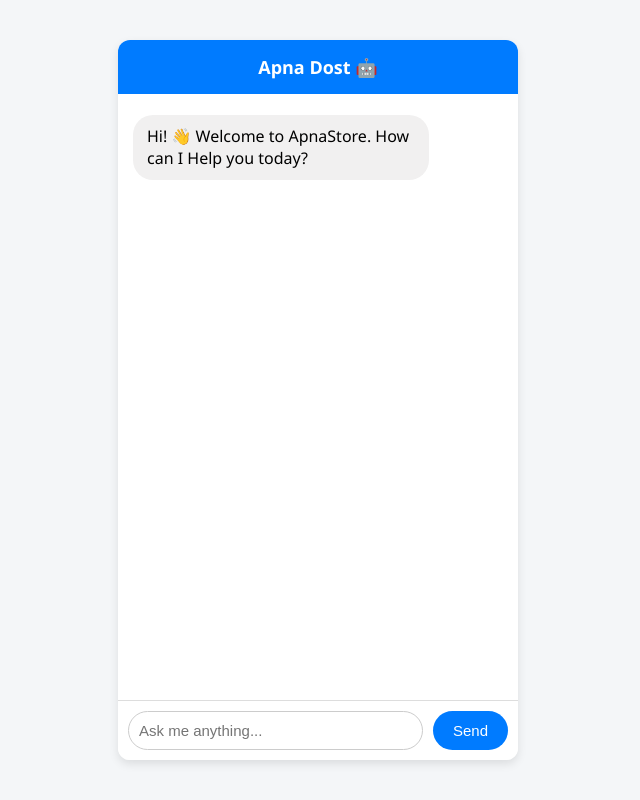
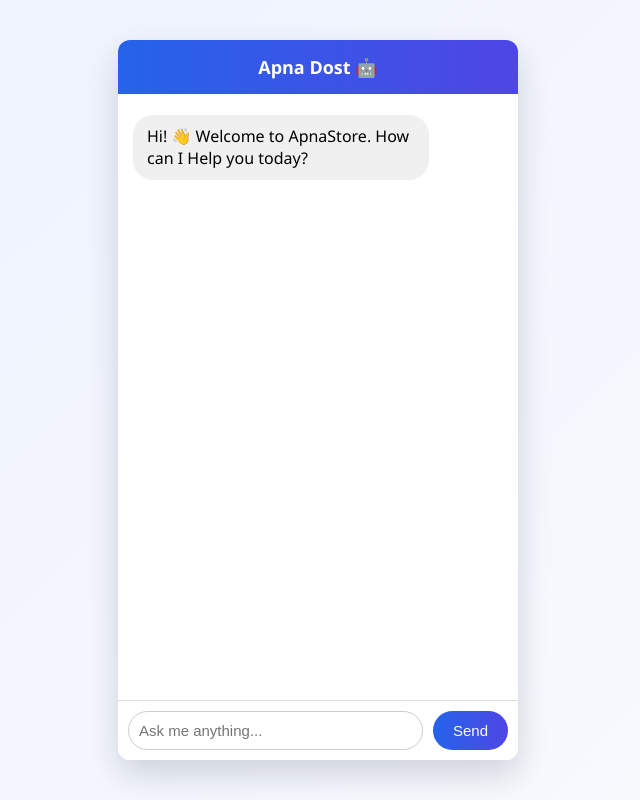
Before and after one commit to Thakordev007/ApnaStore_fashion-Website, a Flask app: page /chatbot in a window 1280 px wide. Shown: the whole page, without its empty margins (322-962 px from the left). Run offline with Flask 3, Linux system fonts and the light colour scheme.

Commit message:
Update chatbot.html

```diff
--- a/templates/chatbot.html
+++ b/templates/chatbot.html
@@ -12,7 +12,7 @@
     body {
       margin: 0;
       font-family: 'Segoe UI', sans-serif;
-      background-color: #f4f6f8;
+      background: linear-gradient(135deg,#eef2ff,#f8fafc);
       display: flex;
       justify-content: center;
       align-items: center;
@@ -25,7 +25,7 @@
       max-width: 400px;
       height: 90vh;
       border-radius: 12px;
-      box-shadow: 0 4px 10px rgba(0,0,0,0.1);
+      box-shadow: 0 14px 32px rgba(15,23,42,.16);
       display: flex;
       flex-direction: column;
       overflow: hidden;
@@ -33,7 +33,7 @@
 
     .chat-header {
       padding: 15px;
-      background-color: #007bff;
+      background: linear-gradient(90deg,#2563eb,#4f46e5);
       color: white;
       font-weight: bold;
       font-size: 18px;
@@ -58,8 +58,8 @@
 
     .user {
       align-self: flex-end;
-      background-color: #dcf8c6;
-      color: #000;
+      background-color: #dbeafe;
+      color: #0f172a;
     }
 
     .bot {
@@ -86,7 +86,7 @@
     .input-box button {
       margin-left: 10px;
       padding: 10px 20px;
-      background: #007bff;
+      background: linear-gradient(90deg,#2563eb,#4f46e5);
       color: white;
       border: none;
       border-radius: 20px;
@@ -95,9 +95,7 @@
       transition: background 0.3s;
     }
 
-    .input-box button:hover {
-      background: #0056b3;
-    }
+    .input-box button:hover { opacity: .95; }
 
     @media (max-width: 480px) {
       .chat-container {
```
